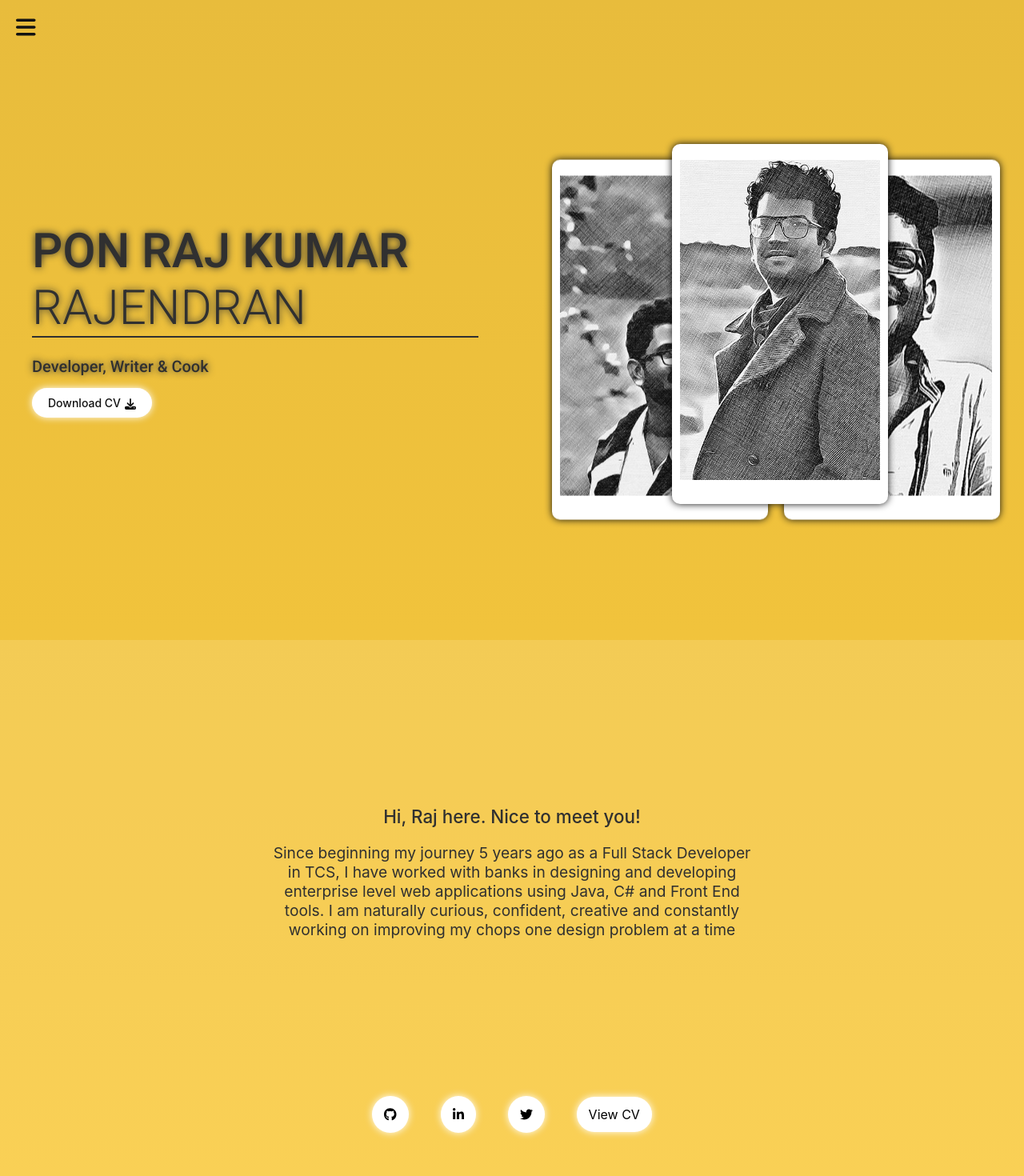
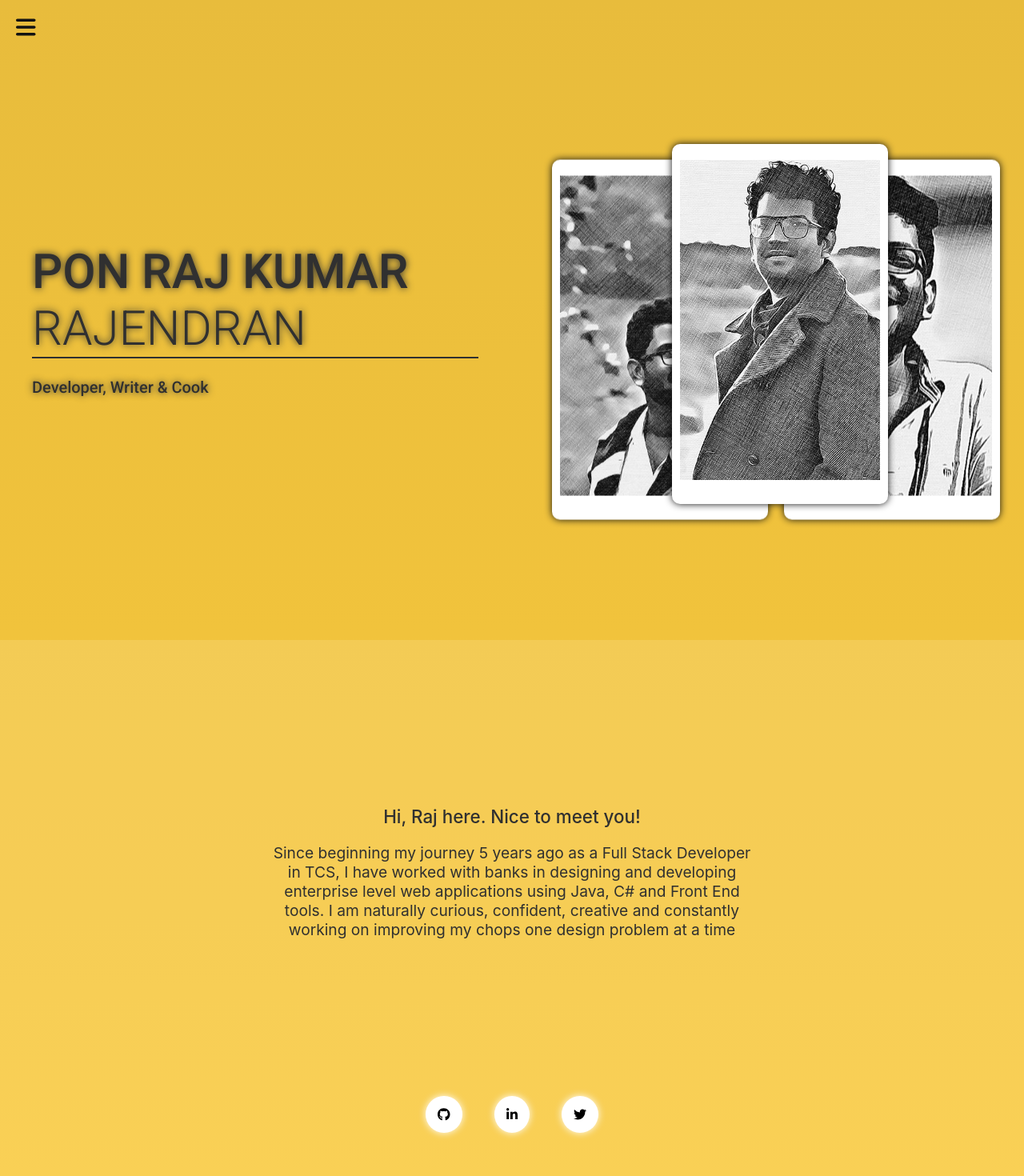
Before and after one commit to PonrajkumarRajendran/portfolio_site, a React (Create React App) app: page / in a window 1280 px wide. Shown: the top 1470 px of the page at 80% size. Built offline with nearby package versions, Linux system fonts and the light colour scheme.

Commit message:
removed cv

```diff
--- a/src/components/about/about.component.jsx
+++ b/src/components/about/about.component.jsx
@@ -21,9 +21,6 @@ const About = () => {
         break;
     }
     window.open(url);
-  };
-  const cvClick = () => {
-    window.open("/PONRAJKUMAR_Resume.pdf");
   };
   return (
     <div className="about-container" id="about-tab">
@@ -57,9 +54,6 @@ const About = () => {
           className="aboutpage-contact-icon"
           icon={faTwitter}
         />
-        <span className="aboutpage-viewcv-button" onClick={cvClick}>
-          View CV
-        </span>
       </div>
       <div className="aboutpage-bottom-blocks">
         <div className="aboutpage-bottom-block">
--- a/src/components/home/home.component.jsx
+++ b/src/components/home/home.component.jsx
@@ -12,15 +12,6 @@ const Home = () => {
         </span>
 
         <span className="homepage-jobcard">Developer, Writer & Cook</span>
-        <Link className="homepage-downloadCV-link" to={"/PONRAJKUMAR_Resume.pdf"} target="_blank" download>
-          <span className="homepage-downloadCV">
-            Download CV
-            <FontAwesomeIcon
-              className="homepage-downloadCV-icon"
-              icon={faDownload}
-            />
-          </span>
-        </Link>
       </div>
       <div className="homepage-info-container">
         <div className="homepage-image homepage-firstimage">
```
Also changed, not shown: 1 other file (tests, documents, lock files or other folders).
